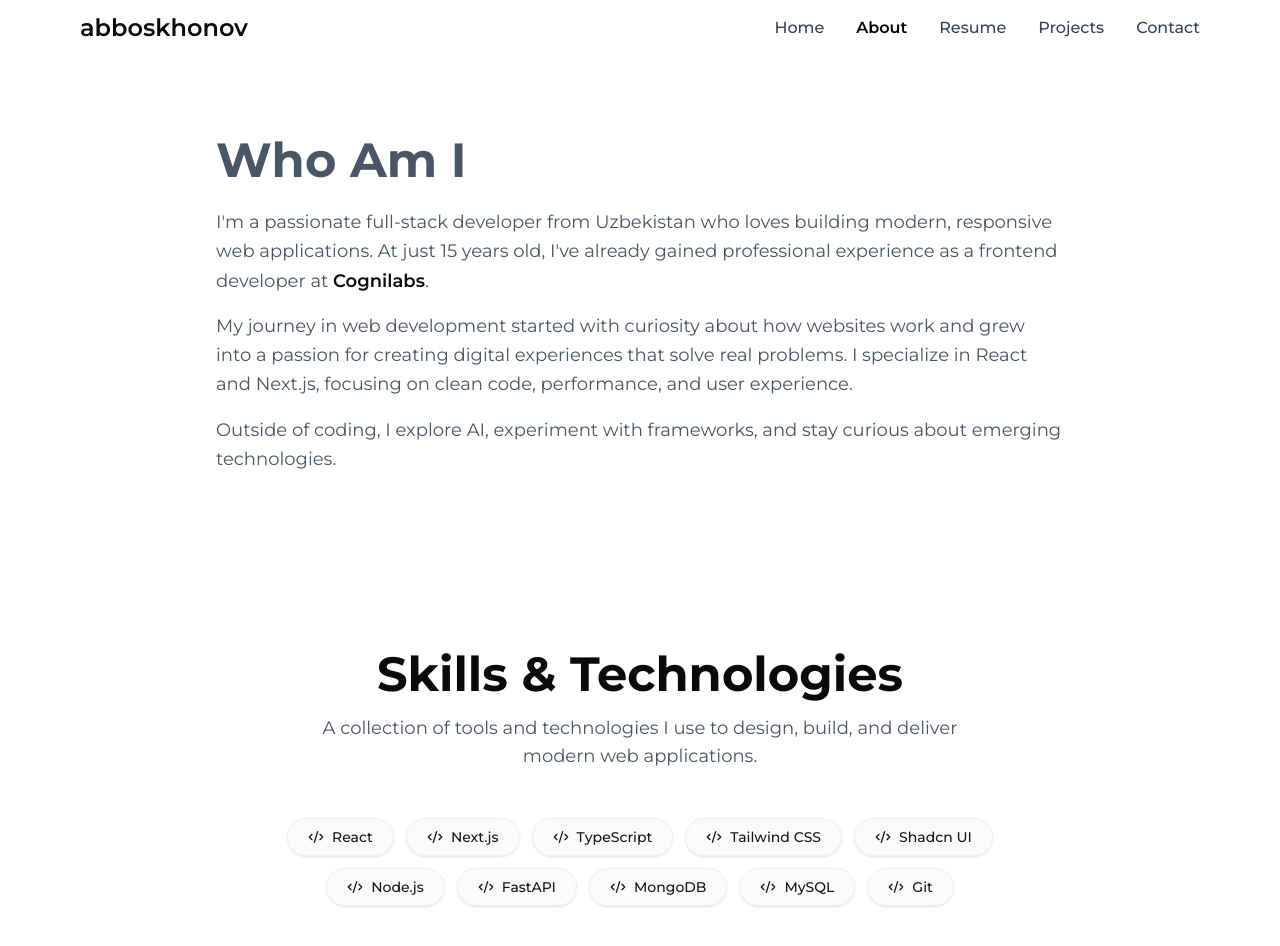
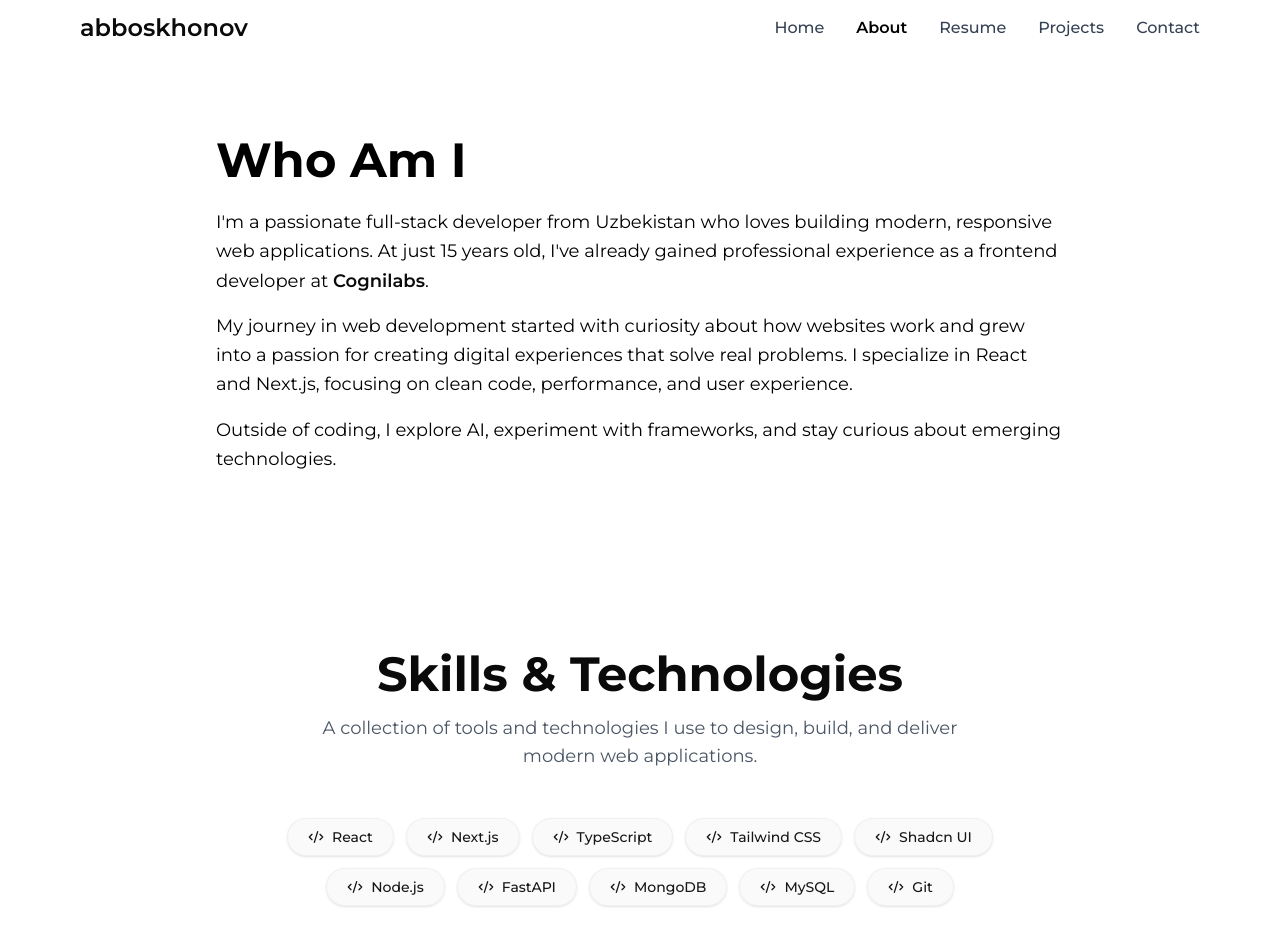
Before and after one commit to abboskhonov/abboskhonov-website, a Next.js app: page /about in a window 1280 px wide. Shown: the top 946 px of the page. Built offline with nearby package versions, Linux system fonts and the light colour scheme.

Commit message:
navbar fixes

```diff
--- a/app/about/page.tsx
+++ b/app/about/page.tsx
@@ -9,7 +9,7 @@ const AboutPage = () => {
 
       <main className="max-w-4xl mx-auto px-6 py-20 space-y-24">
         {/* Bio */}
-        <section className="text-lg text-gray-600 dark:text-gray-300 leading-relaxed">
+        <section className="text-lg text-black dark:text-gray-300 leading-relaxed">
           <h1 className="text-4xl md:text-5xl font-bold mb-6">
             Who Am I
           </h1>
--- a/components/navbar.tsx
+++ b/components/navbar.tsx
@@ -18,7 +18,7 @@ const Navbar = () => {
   const [open, setOpen] = useState(false);
 
   return (
-    <nav className="sticky top-0 left-0 z-50 dark:bg-background light:bg-background">
+    <nav className="sticky top-0 left-0 z-50 dark:bg-background bg-background">
       <div className="max-w-6xl mx-auto px-4 py-3 flex justify-between items-center">
         {/* Logo / Name */}
         <h1 className="text-2xl font-semibold  dark:text-white">
```
